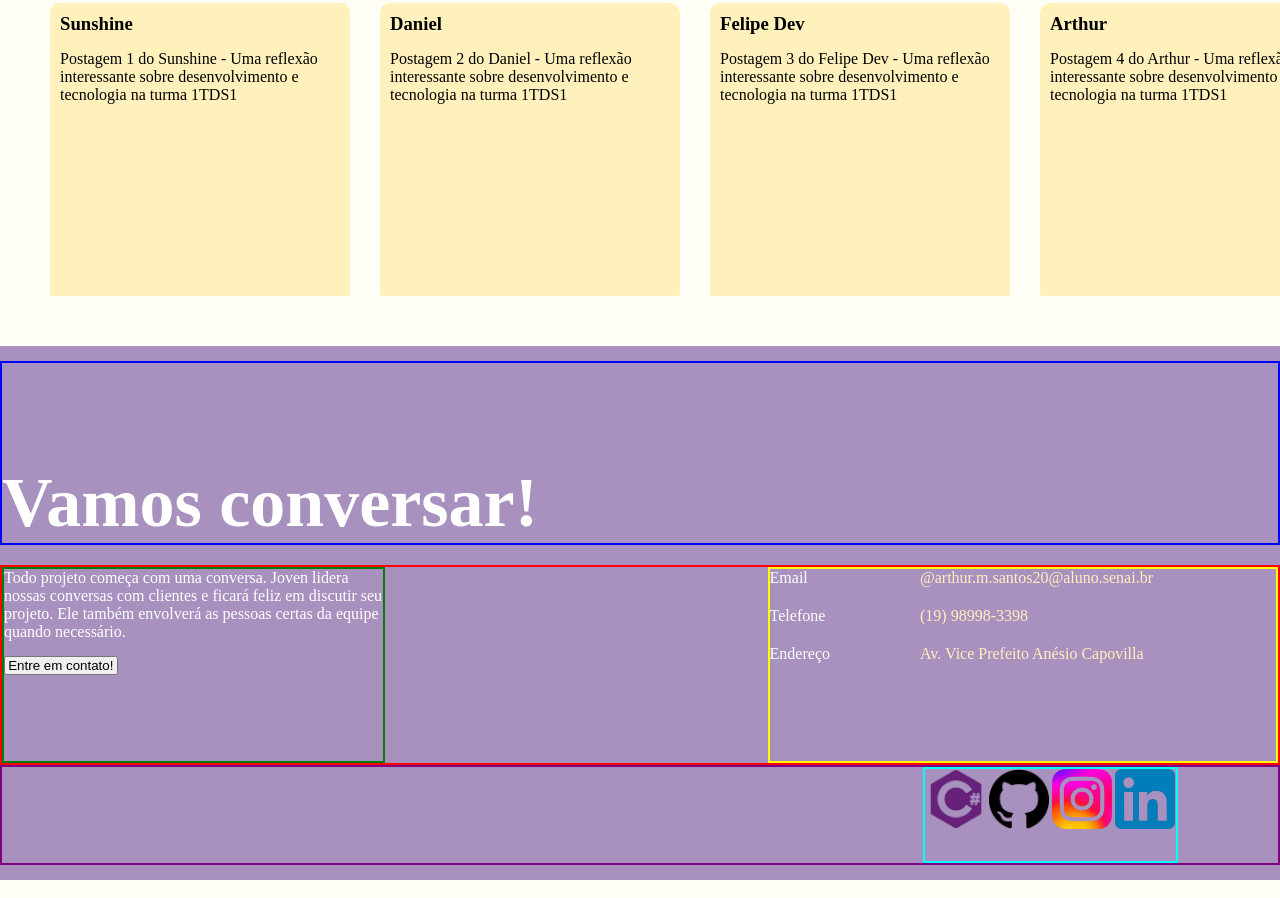
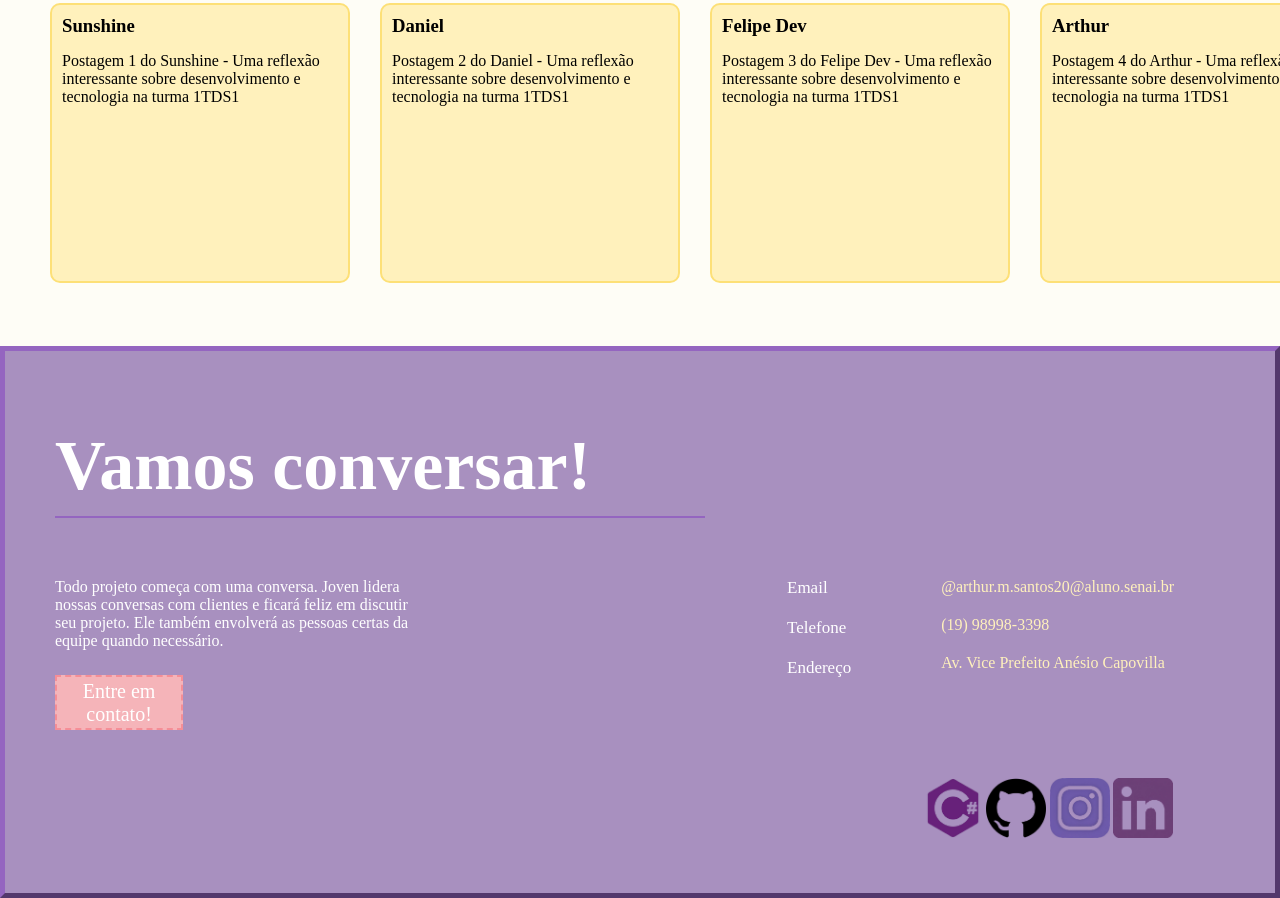
Before and after one commit to arthurmorais0227/projeto_final_diarioEscolar, a plain HTML site: page front-end/index.html in a window 1280 px wide. Shown: the part 2012-2910 px from the top of the page. Drawn offline with Linux system fonts and the light colour scheme; no server answers; a web font is replaced by a local one.

Commit message:
finaliza footer

```diff
--- a/front-end/assets/styles/index.css
+++ b/front-end/assets/styles/index.css
@@ -297,24 +297,29 @@ header {
 
 .publicacoes::-webkit-scrollbar {
   height: 8px;
+
 }
 
 .publicacoes::-webkit-scrollbar-thumb {
   background-color: #f5b4b9;
   border-radius: 10px;
+
 }
 
 .publicacoes::-webkit-scrollbar-thumb:hover {
   background-color: #b296ca;
+
 }
 
 .memorias-container::-webkit-scrollbar {
   height: 8px;
+
 }
 
 .memorias-container::-webkit-scrollbar-thumb {
   background-color: #f5b4b9;
   border-radius: 10px;
+
 }
 
 .memorias-container::-webkit-scrollbar-thumb:hover {
@@ -324,10 +329,12 @@ header {
 .feed {
   background-color: #fff1bc;
   width: 300px;
-  height: 300px;
+  height: 280px;
   flex: 0 0 auto;
   border-radius: 10px;
   transition: transform 0.5s ease;
+  border: 2px double #fde077;
+  margin-bottom: 100px;
 }
 
 .feed img {
@@ -351,8 +358,6 @@ header {
   box-shadow: 0px 0px 15px 5px #fff1bc;
   transform: scale(1.05);
 }
-
-
 
 .animar {
   opacity: 0;
@@ -402,43 +407,61 @@ header {
 }
 
 footer {
+  margin-top: 200px;
   background-color: #a890bf;
   color: white;
   padding: 15px 0;
   margin-top: 50px;
   font-family: DynaPuff;
+  border: 5px outset #9465c0;;
 }
 
 .titulo_footer {
-  padding-top: 100px;
-  border: 2px solid blue;
+  padding-top: 60px;
   font-size: 35px;
-  margin-bottom: 20px;
+  margin-bottom: 60px;
+  margin-left: 50px;
+  border-bottom: 2px solid #9465c0;
+  width: 650px;
+}
+
+.titulo_footer h1 {
+  margin-bottom: 10px;
 }
 
 .main_footer {
   display: flex;
-  border: 2px solid red;
   height: 200px;
   gap: 30%;
+  margin-left: 50px;
 }
 
 .texto_botao {
   display: flex;
   flex-direction: column;
   gap: 15px;
-  border: 2px solid green;
   height: 100%;
   width: 30%;
 }
 
+
 .texto_botao button {
-  width: 30%;
+  width: 35%;
+  background-color: #f5b4b9;
+  border: none;
+  color: white;
+  font-size: 20px;
+  height: 55px;
+  font-family: DynaPuff;
+  border: 2px dashed #f58e97;
+}
+
+.texto p {
+  margin-bottom: 10px;
 }
 
 .contatos {
   display: flex;
-  border: 2px solid yellow;
   height: 100%;
   width: 40%;
   gap: 90px;
@@ -450,20 +473,23 @@ footer {
   gap: 20px;
 }
 
+.fileira1 {
+  font-size: 17px;
+}
+
 .fileira2 {
   color: #fff1bc;
+  font-family: Sour Gummy;
 }
 
 .logos_footer {
   display: flex;
   justify-content: end;
-  border: 2px solid purple;
   height: 100px;
 }
 
 .icones_footer {
   margin-right: 100px;
-  border: 2px solid aqua;
   height: 100%;
   width: 20%;
   display: flex;
@@ -473,4 +499,5 @@ footer {
 .icones_footer img {
   height: 60px;
   width: auto;
+
 }
--- a/front-end/index.html
+++ b/front-end/index.html
@@ -118,14 +118,16 @@
         </div>
       </div>
 
-      <footer>
+      <footer class="animar">
         <div class="titulo_footer">
           <h1>Vamos conversar!</h1>
         </div>
         <div class="main_footer">
           <div class="texto_botao">
-            <p>Todo projeto começa com uma conversa. Joven lidera nossas conversas com clientes e ficará feliz em
+            <div class="texto">
+              <p>Todo projeto começa com uma conversa. Joven lidera nossas conversas com clientes e ficará feliz em
               discutir seu projeto. Ele também envolverá as pessoas certas da equipe quando necessário.</p>
+            </div>
               <button>Entre em contato!</button>
           </div>
           <div class="contatos">
@@ -145,8 +147,8 @@
           <div class="icones_footer">
             <img src="./assets/img/csharp.png" alt="">
             <img src="./assets/img/github.png" alt="">
-            <img src="./assets/img/instagram.png" alt="">
-            <img src="./assets/img/linkedin.png" alt="">
+            <img src="./assets/img/instagram_roxo.png" alt="">
+            <img src="./assets/img/linkedin_roxo.png" alt="">
           </div>
         </div>
       </footer>
```
Also changed, not shown: front-end/assets/img/instagram_roxo.png (added), front-end/assets/img/linkedin_roxo.png (added).
